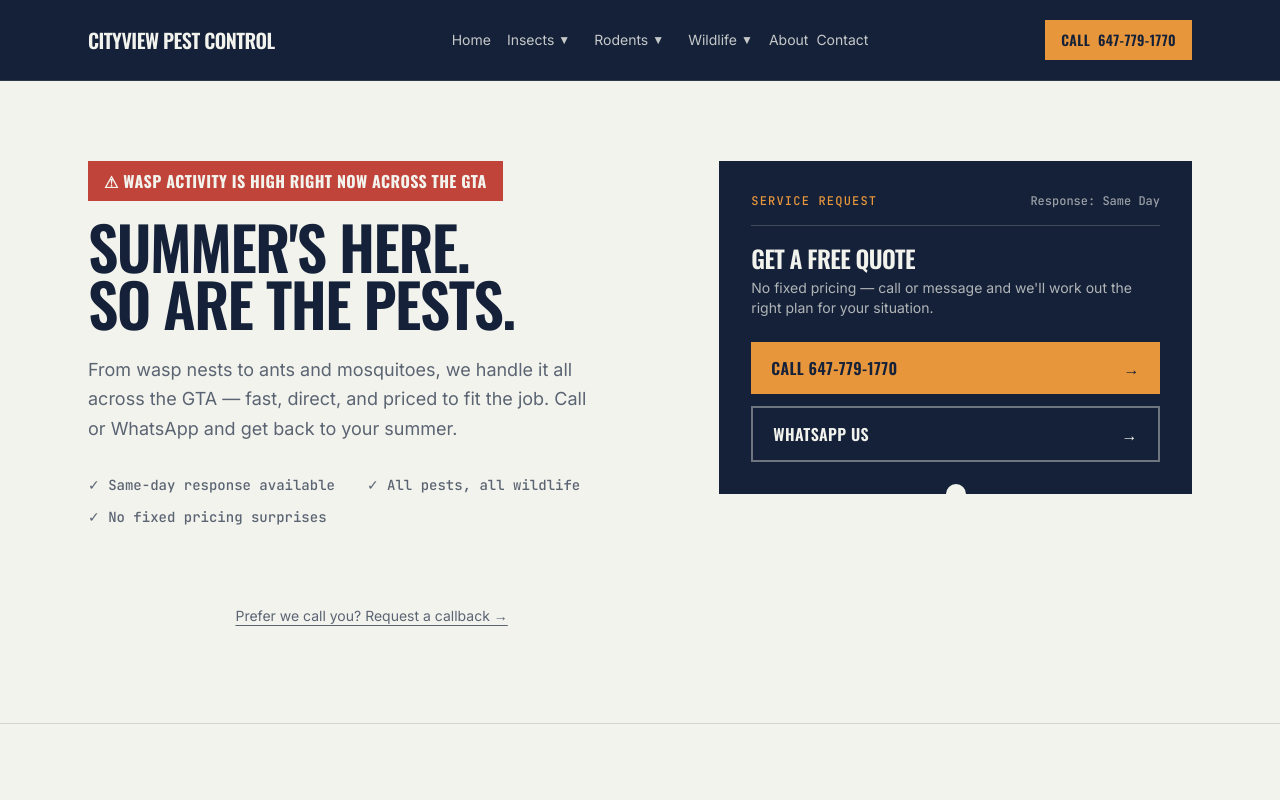
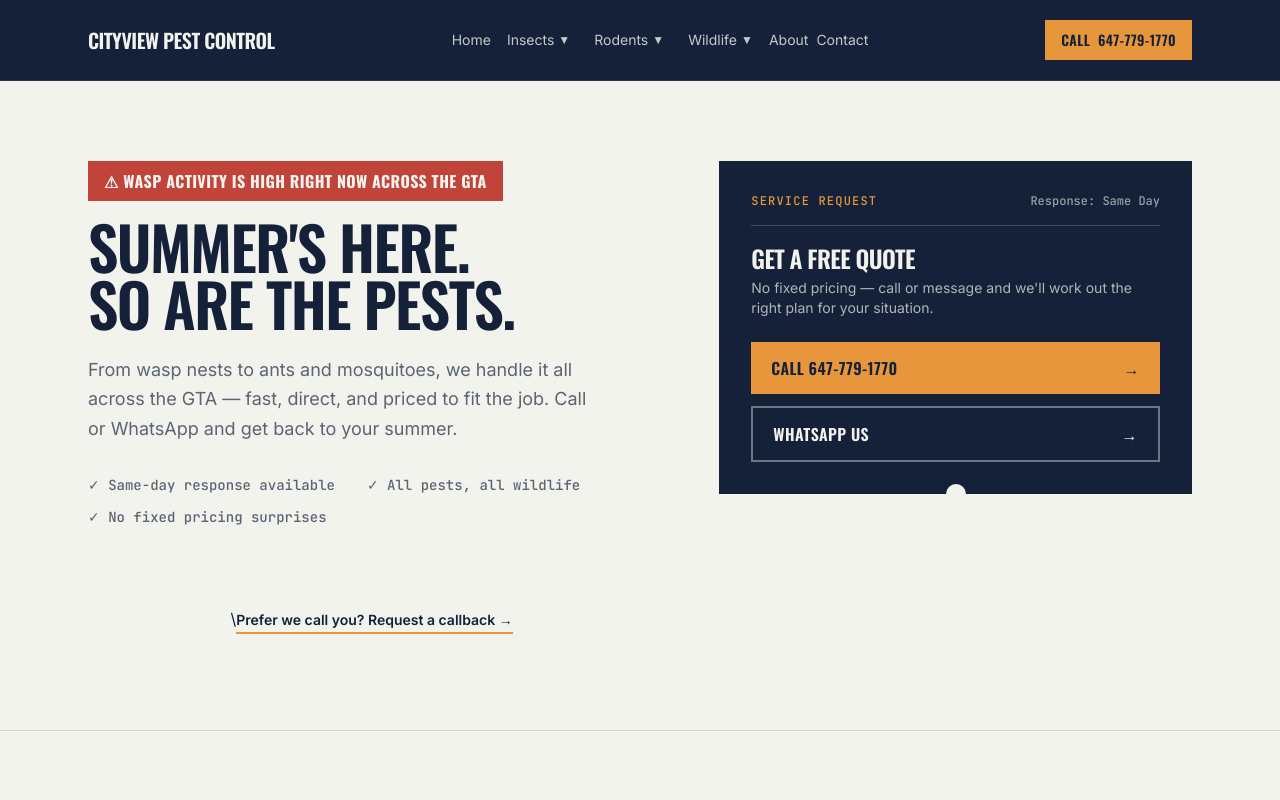
Before and after one commit to zeeshanrw/cityview-pest-control-v2, a Next.js app: page / in a window 1280 px wide. Shown: the top 800 px of the page. Built offline with nearby package versions, Linux system fonts and the light colour scheme.

Commit message:
Improve callback link visibility

```diff
--- a/src/app/page.tsx
+++ b/src/app/page.tsx
@@ -30,11 +30,16 @@
           </div>
 
           <DispatchTicket />
-          <p className="text-center mt-3">
-            <Link href="/contact#callback" className="text-sm text-slate underline underline-offset-4 hover:text-ink">
-             Prefer we call you? Request a callback →
-            </Link>
-          </p>
+          <p className="text-center mt-4">\
+            <Link
+              href="/contact#callback"
+              className="inline-flex items-center gap-1.5 text-sm
+              font-semibold text-ink border-b-2 border-signal hover:text-signal-dark
+              hover:border-signal-dark transition-colors pb-0.5">
+
+              Prefer we call you? Request a callback →
+           </Link>
+         </p>
         </div>
       </section>
 
```
